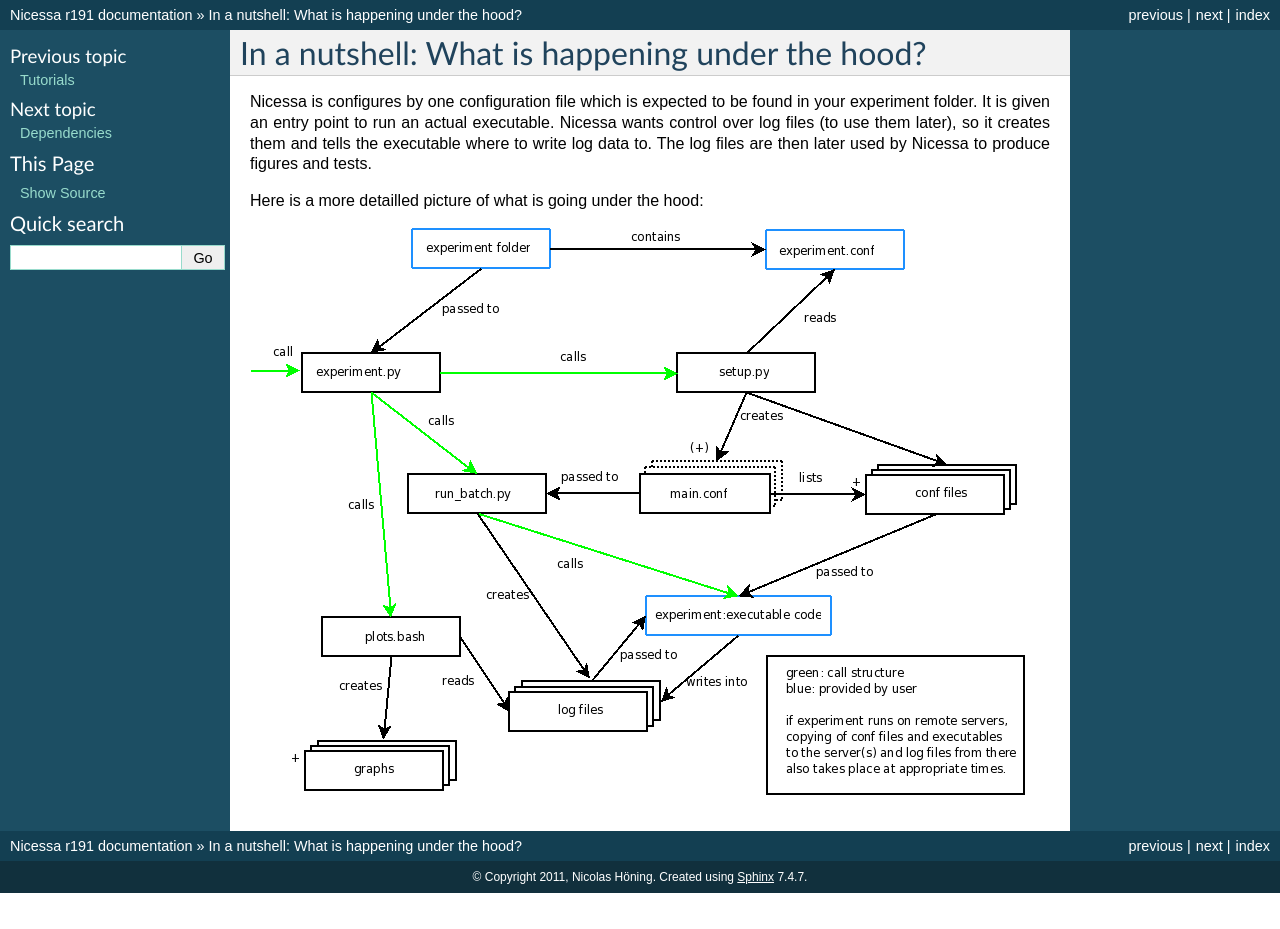
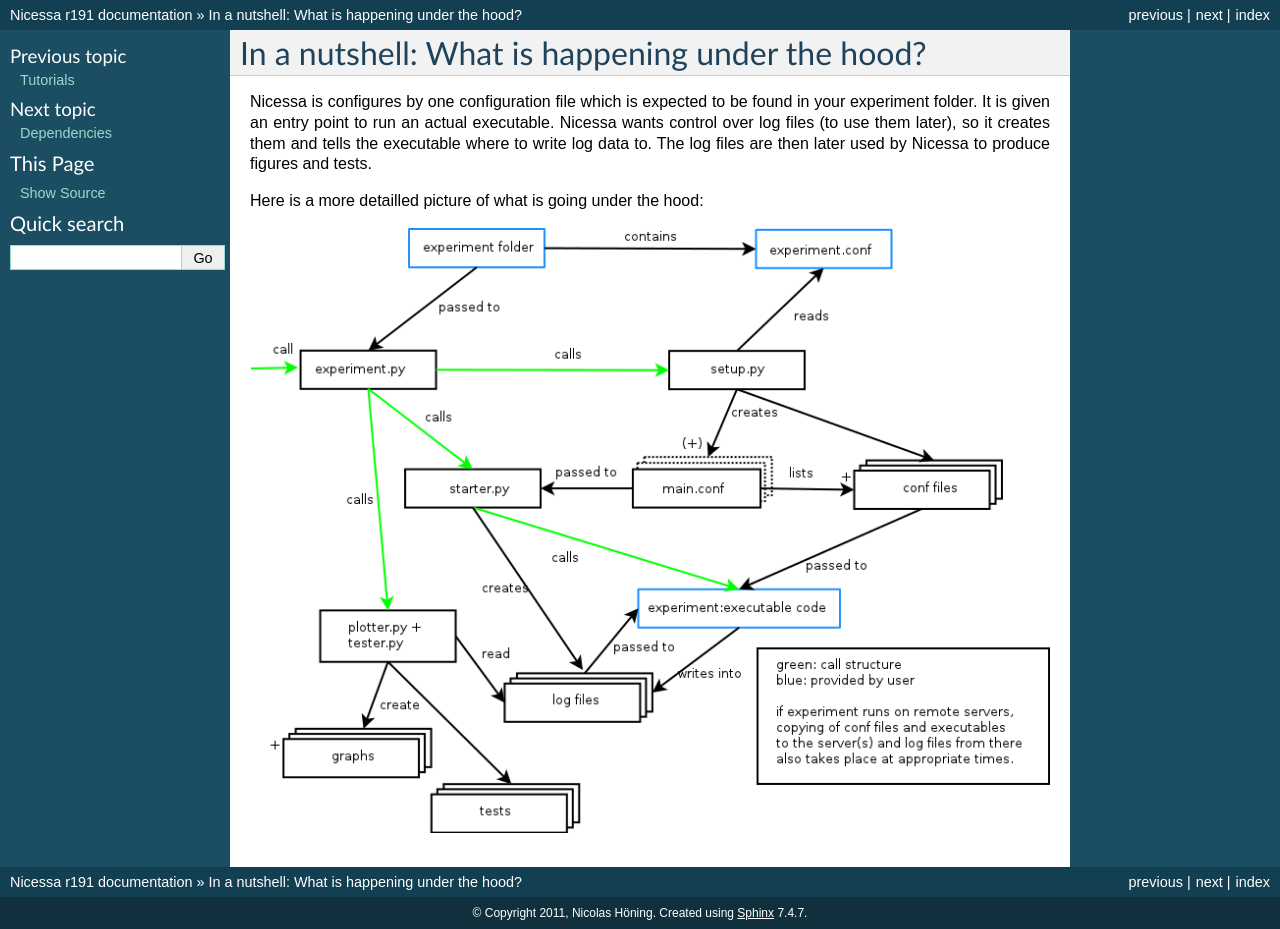
Before and after one commit to nhoening/StoSim, a Sphinx documentation site: the page built from doc/qa/underthehood.rst, in a window 1280 px wide. Built offline with Sphinx 7.4.7, drawn with Linux system fonts in a browser that asks for light colours; before the commit the page ends 900 px from its top, so only the background shows below that.

Commit message:
update pictures in doc

```diff
--- a/doc/index.rst
+++ b/doc/index.rst
@@ -31,7 +31,7 @@
 
 .. image:: img/nicessa-workflows.png
     :align: center
-    :scale: 45%
+    :scale: 40%
 
 
 ************************
```
Also changed, not shown: doc/img/experiment_overview.png, doc/img/nicessa-workflows.png (added), doc/img/nicessa_overview.png, 3 other files.
